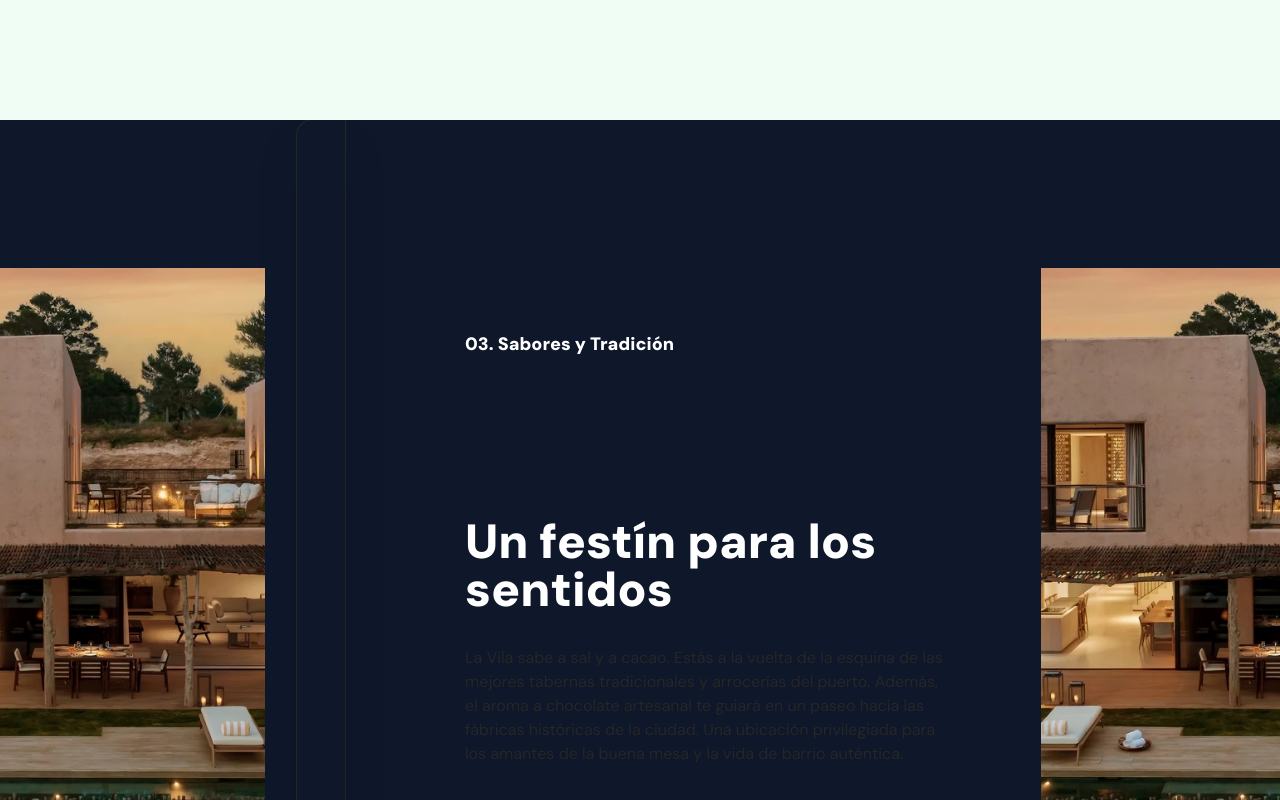
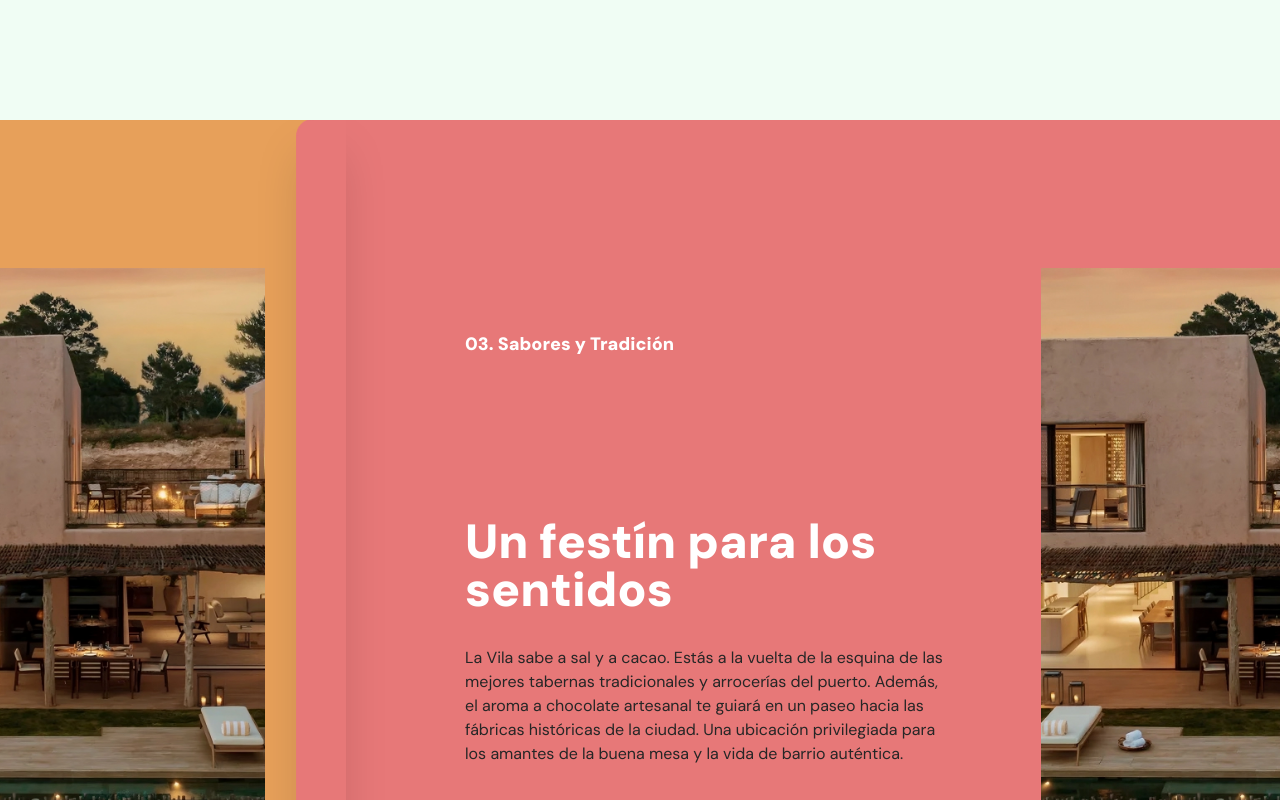
Before and after one commit to JaumeEsquerdo/costera-n1, a Next.js app in the folder costera-n1/: page /Contacto in a window 1280 px wide. Shown: the part 6280-7080 px from the top of the page. Built offline with nearby package versions, Linux system fonts and the light colour scheme.

Commit message:
forzar mantener la UI consistente en light aunque tenga el dark mode activo

```diff
--- a/costera-n1/app/globals.css
+++ b/costera-n1/app/globals.css
@@ -1,8 +1,17 @@
 @import "tailwindcss";
 
-:root {
+/* :root {
   --background: #e9effb;
   --foreground: #171717;
+} */
+
+/* Forzar modo claro para mantener la UI consistente aunque el usuario tenga dark mode activo */
+html {
+  color-scheme: light;
+}
+
+body {
+  background-color: #f0fdf4; /* mismo bg q el bg-green-50 */
 }
 
 /* para mejorar rendimiento de carga de textos cuando estoy en scroll */
@@ -13,21 +22,18 @@ body {
 }
 
 @theme inline {
-  --color-background: var(--background);
-  --color-foreground: var(--foreground);
+  /* --color-background: var(--background);
+  --color-foreground: var(--foreground); */
   --font-body: var(--font-dm-sans);
   --font-title: var(--font-archivo-black);
+  --color-casas-red: #e77878;
+  --color-casas-blue: #6fa9cf;
+  --color-casas-orange: #e7a05a;
 }
 
-@media (prefers-color-scheme: dark) {
+/* @media (prefers-color-scheme: dark) {
   :root {
     --background: #0a0a0a;
     --foreground: #ededed;
   }
-}
-
-/* body {
-  background: var(--background);
-  color: var(--foreground);
-  font-family: Arial, Helvetica, sans-serif;
 } */
```
